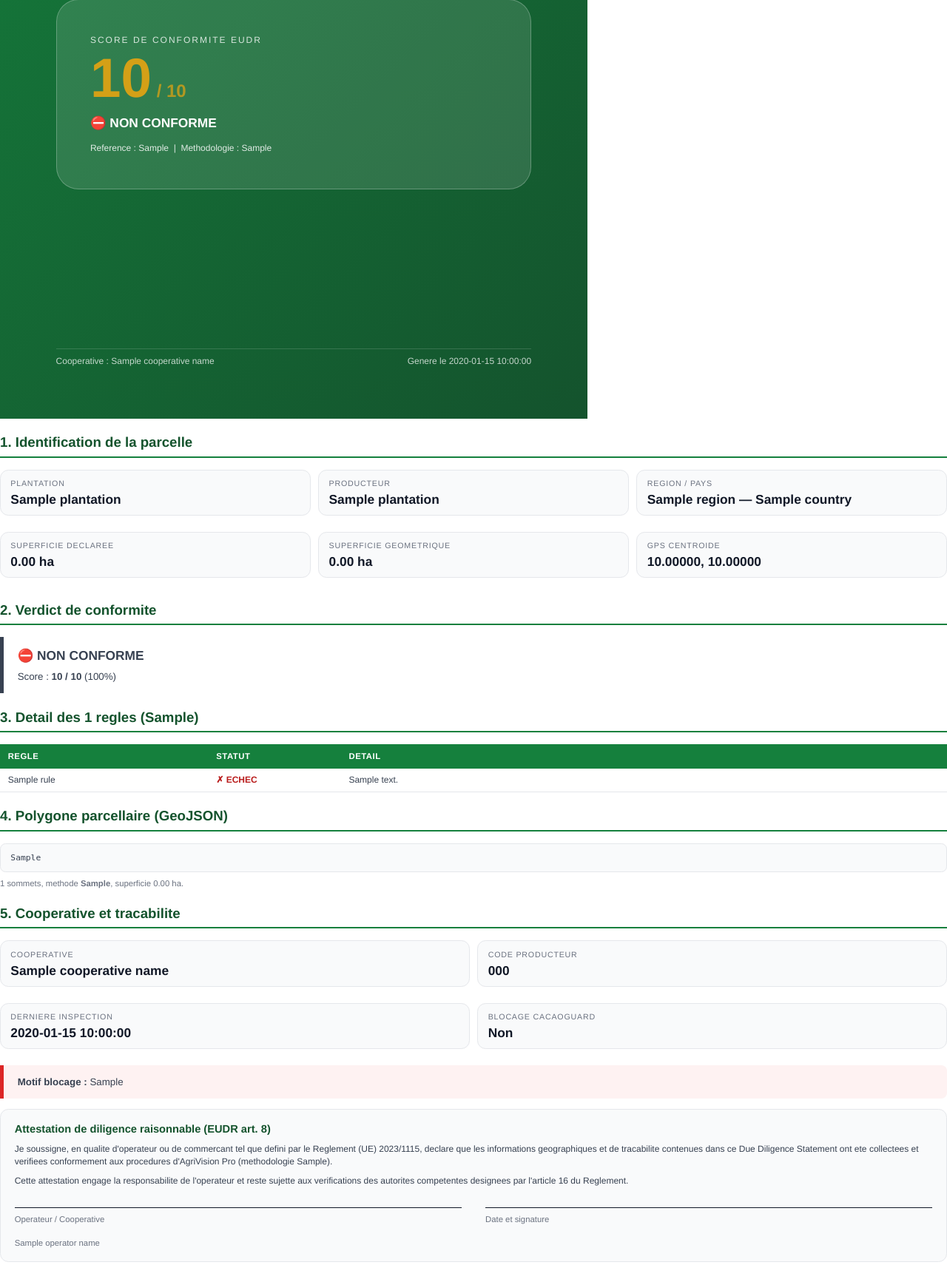
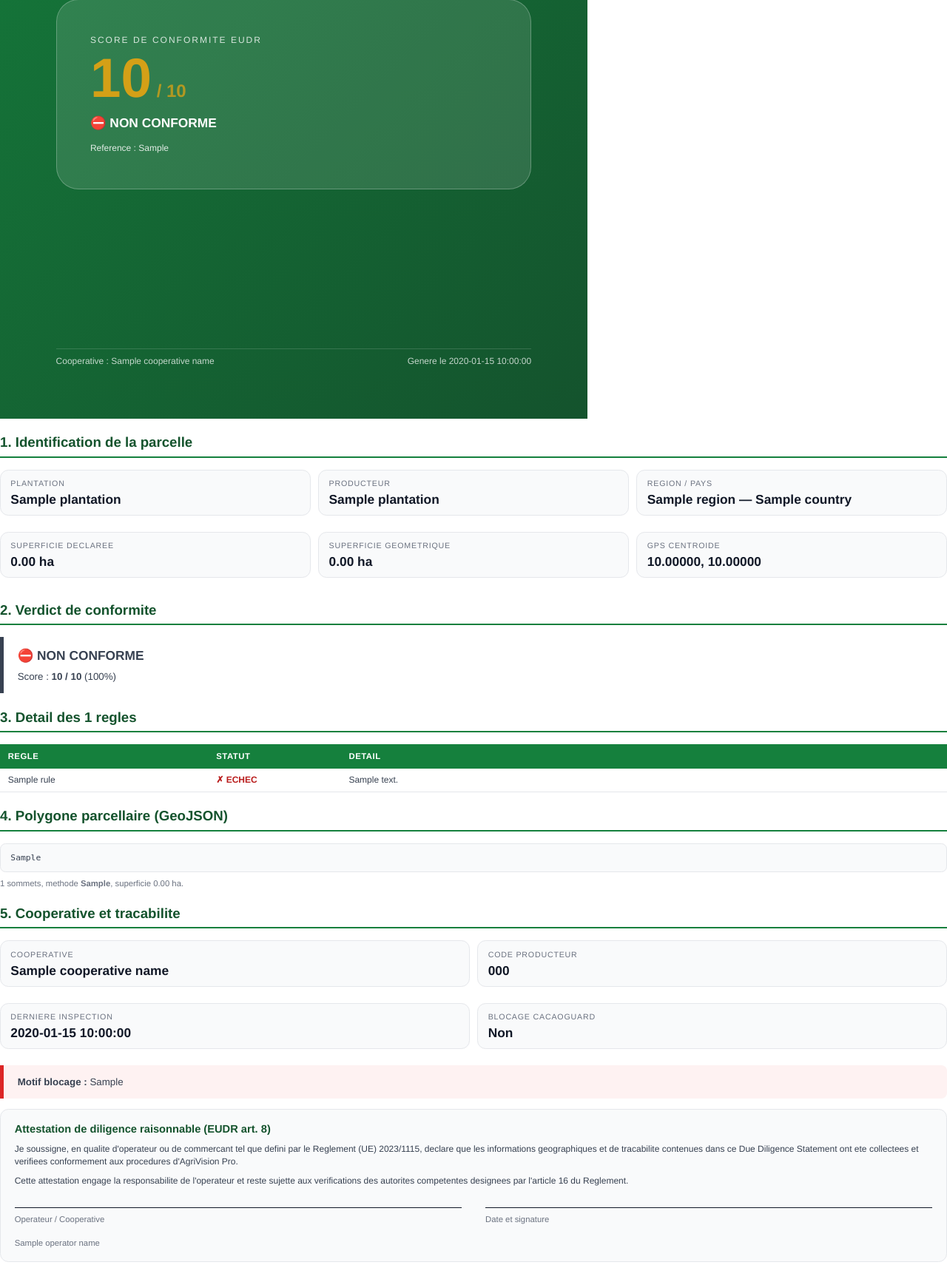
Before and after one commit to Ikaff2024/agrivision-pro-next, a Python web app: template app/templates/eudr_dds_report.html in a window 1280 px wide. Shown: the part 557-2267 px from the top of the page at 74% size. Run offline with Jinja, Linux system fonts and the light colour scheme; the template is opened without the code that fills it: most values are stand-ins (such as "Sample title", 1, 10 or a date in 2020); grey boxes marked "Sample" are stand-in pictures.

Commit message:
feat(ux): modules hors plan grises (au lieu de masques) + retrait des references internes
1) Feature-gating : les modules non inclus dans le plan de la coop sont desormais GRISES + cadenas dans le menu (au lieu d'etre masques). Au clic, message d'explication ; l'acces direct par URL reste redirige. Plus lisible commercialement (l'utilisateur voit ce qu'il pourrait activer).

2) Suppression des references internes de developpement cote utilisateur : la version de methodologie (ex. 'eudr-1.1b', '2.0') n'apparait plus sur la fiche parcelle (bloc EUDR), l'evaluation de risque, ni le DDS PDF (page de garde, titre section 3, attestation art.8). Le champ reste dans l'API/le modele (suivi interne + tests), il n'est juste plus AFFICHE.

SW v4.38-grise-modules. Suite 592 passed.

Co-Authored-By: Claude Fable 5 <noreply@anthropic.com>

```diff
--- a/app/templates/eudr_dds_report.html
+++ b/app/templates/eudr_dds_report.html
@@ -120,7 +120,7 @@
     <div class="cover-verdict">
       {% if status == "conforme" %}✓ CONFORME{% elif status == "a_verifier" %}⚠ A VERIFIER{% else %}⛔ NON CONFORME{% endif %}
     </div>
-    <div class="cover-ref">Reference : {{ dds_reference }} &nbsp;|&nbsp; Methodologie : {{ methodology_version }}</div>
+    <div class="cover-ref">Reference : {{ dds_reference }}</div>
   </div>
 
   <div class="cover-footer">
@@ -155,7 +155,7 @@
 
 {# ─── 3. REGLES ─── #}
 <div class="section">
-  <h2>3. Detail des {{ rules|length }} regles ({{ methodology_version }})</h2>
+  <h2>3. Detail des {{ rules|length }} regles</h2>
   <table class="thead-keep">
     <thead><tr><th style="width:22%">Regle</th><th style="width:14%">Statut</th><th>Detail</th></tr></thead>
     <tbody>
@@ -198,7 +198,7 @@
 {# ─── ATTESTATION ─── #}
 <div class="attestation">
   <h3 style="margin-top:0">Attestation de diligence raisonnable (EUDR art. 8)</h3>
-  <p>Je soussigne, en qualite d'operateur ou de commercant tel que defini par le Reglement (UE) 2023/1115, declare que les informations geographiques et de tracabilite contenues dans ce Due Diligence Statement ont ete collectees et verifiees conformement aux procedures d'AgriVision Pro (methodologie {{ methodology_version }}).</p>
+  <p>Je soussigne, en qualite d'operateur ou de commercant tel que defini par le Reglement (UE) 2023/1115, declare que les informations geographiques et de tracabilite contenues dans ce Due Diligence Statement ont ete collectees et verifiees conformement aux procedures d'AgriVision Pro.</p>
   <p>Cette attestation engage la responsabilite de l'operateur et reste sujette aux verifications des autorites competentes designees par l'article 16 du Reglement.</p>
   <div class="signature-row">
     <div class="signature-block">Operateur / Cooperative<br><br>{{ operator_name }}</div>
--- a/frontend/map.html
+++ b/frontend/map.html
@@ -207,7 +207,7 @@
      style="position:fixed;bottom:8px;right:10px;z-index:9999;font:11px/1.4 system-ui,sans-serif;
             color:#6a7d64;background:rgba(255,255,255,.85);border:1px solid #e6ddd0;
             border-radius:6px;padding:2px 8px;pointer-events:none;user-select:none">
-  build avp-v4.37-filtre-certif-llm
+  build avp-v4.38-grise-modules
 </div>
 <div class="avp-layout">
   <nav id="sidebar"></nav>
--- a/frontend/plantation_detail.html
+++ b/frontend/plantation_detail.html
@@ -1008,7 +1008,7 @@ async function renderEudrCard(p) {
               'Conformite EUDR : ' + (STATUS_LBL[data.status] || data.status) +
             '</div>' +
             '<div style="font-size:12px;color:' + fg + ';margin-top:3px">' +
-              'Score ' + data.score + '/' + data.max_score + ' - methodologie ' + data.methodology_version +
+              'Score ' + data.score + '/' + data.max_score +
             '</div>' +
           '</div>' +
           '<div style="display:flex;gap:6px;flex-wrap:wrap">' +
--- a/frontend/risk_assessment.html
+++ b/frontend/risk_assessment.html
@@ -364,7 +364,7 @@ async function recomputeFromServer() {
     out.innerHTML = `
       <div style="display:flex;align-items:baseline;gap:8px;margin-bottom:6px">
         <strong style="font-size:20px">${body.risk_score}</strong>
-        <span class="text-sm text-muted">${body.risk_level} (methodologie ${body.methodology_version})</span>
+        <span class="text-sm text-muted">${body.risk_level}</span>
       </div>
       <div class="text-sm text-muted">Ecart vs UI : ${body.drift > 0 ? '+' : ''}${body.drift}</div>
       <div class="text-sm" style="margin-top:6px">
--- a/frontend/sw.js
+++ b/frontend/sw.js
@@ -20,7 +20,7 @@
  *        immédiatement, sans que l'utilisateur ait à vider son cache.
  */
 
-const CACHE_VERSION = 'avp-v4.37-filtre-certif-llm';
+const CACHE_VERSION = 'avp-v4.38-grise-modules';
 const STATIC_CACHE  = `${CACHE_VERSION}-static`;
 const API_CACHE     = `${CACHE_VERSION}-api`;
 
```
Also changed, not shown: frontend/auth.js (+18 -3 lines).
